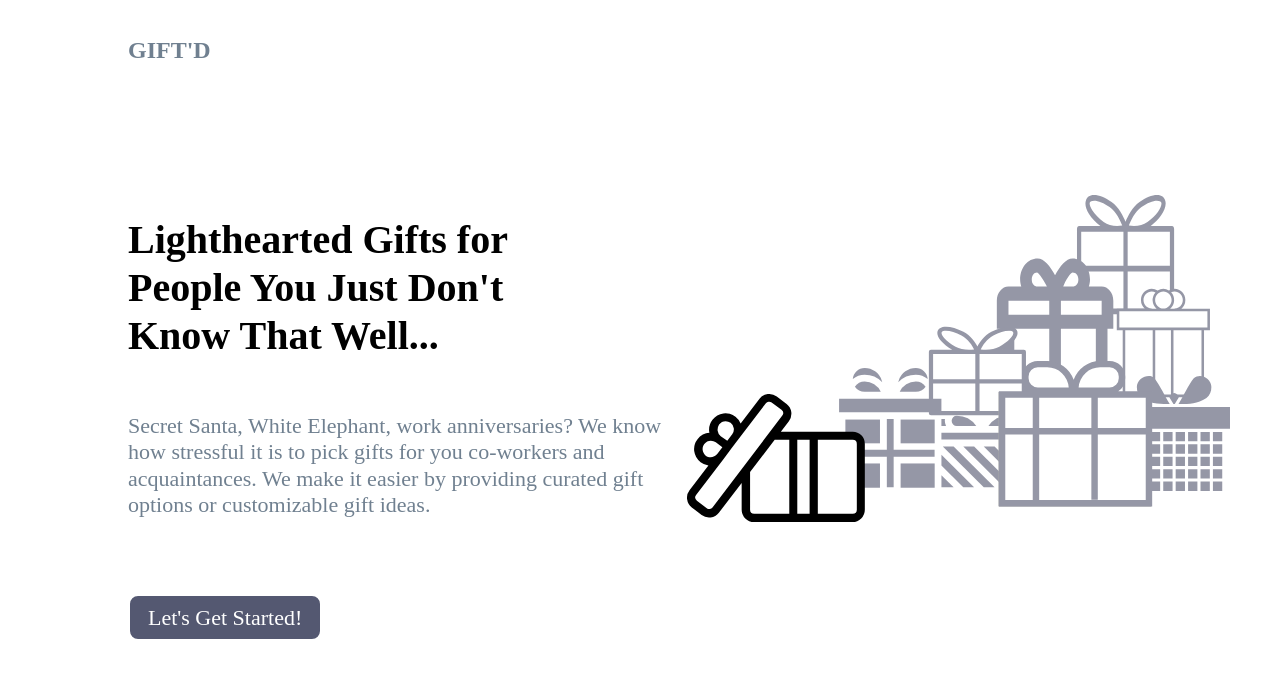
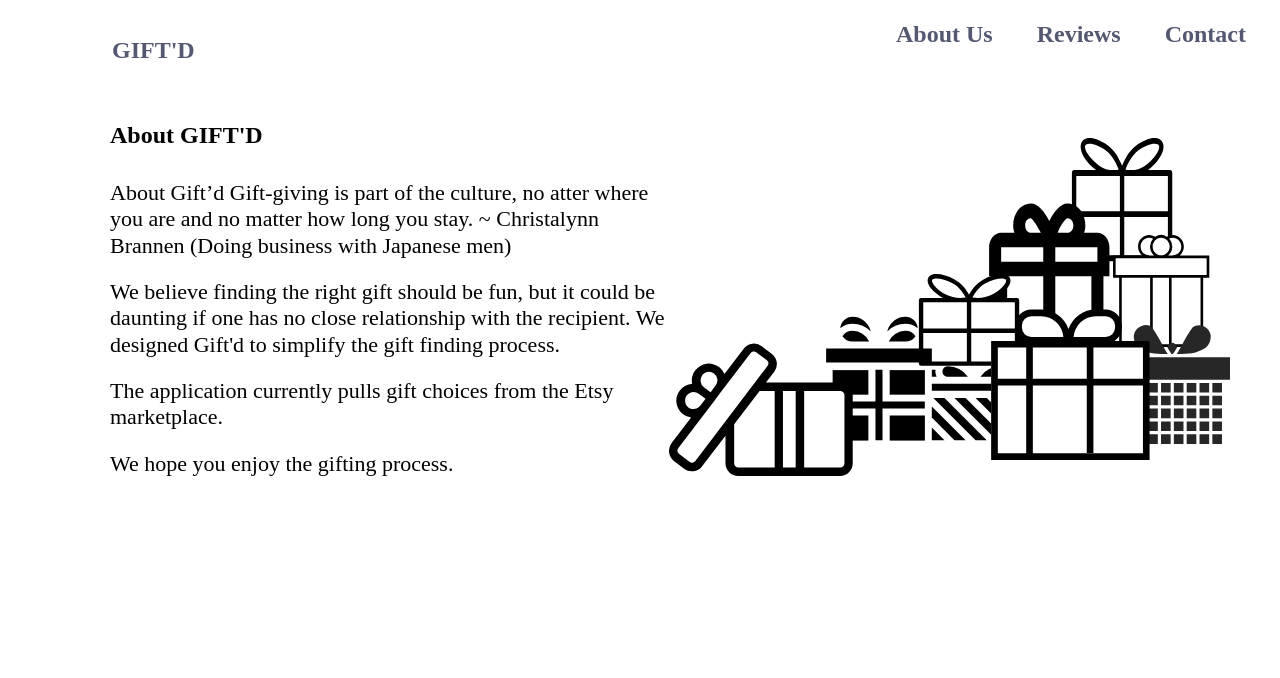
Before and after one commit to Adeboye/Giftd, a React (Create React App) app: page /about in a window 1280 px wide. Shown: the top 678 px of the page. Built offline with nearby package versions, Linux system fonts and the light colour scheme.

Commit message:
Added Mixpanel Tracking Added nav bar with About us and contact page

```diff
--- a/package.json
+++ b/package.json
@@ -14,6 +14,7 @@
     "husky": "^4.3.8",
     "jsonp": "^0.2.1",
     "lint-staged": "^10.5.3",
+    "mixpanel-browser": "^2.41.0",
     "prettier": "^2.2.1",
     "prop-types": "^15.7.2",
     "react": "^17.0.1",
--- /dev/null
+++ b/src/About/Styles.js
@@ -0,0 +1,35 @@
+import styled from 'styled-components';
+
+export const StyledAboutPage = styled.div`
+  margin: 20px 50px 0 110px;
+`;
+
+export const AboutPageGrid = styled.div`
+  display: grid;
+  grid-template-areas: 'content image';
+  grid-template-columns: 559px 1fr;
+`;
+
+export const ContentContainer = styled.div`
+  grid-area: content;
+  position: relative;
+  align-self: flex-start;
+  position: relative;
+  height: 100%;
+`;
+
+export const ImageContainer = styled.div`
+  grid-area: image;
+  align-self: center;
+`;
+
+export const Title = styled.h2`
+  margin-bottom: 30px;
+`;
+
+export const Content = styled.div``;
+
+export const StyledDiv = styled.p`
+  margin-bottom: 20px;
+  font-size: 22px;
+`;
--- /dev/null
+++ b/src/About/index.jsx
@@ -0,0 +1,49 @@
+import React from 'react';
+
+import GiftImage from '../shared/components/GiftImage';
+import GiftImageFull from '../assets/Illustration-Gifts-full.svg';
+
+import {
+  StyledAboutPage,
+  AboutPageGrid,
+  ContentContainer,
+  ImageContainer,
+  Title,
+  Content,
+  StyledDiv
+} from './Styles';
+
+const AboutPage = () => {
+  return (
+    <StyledAboutPage>
+      <AboutPageGrid>
+        <ContentContainer>
+          <Title>About GIFT&apos;D</Title>
+          <Content>
+            <StyledDiv>
+              About Gift’d Gift-giving is part of the culture, no atter where you are and no matter
+              how long you stay. ~ Christalynn Brannen (Doing business with Japanese men)
+            </StyledDiv>
+
+            <StyledDiv>
+              We believe finding the right gift should be fun, but it could be daunting if one has
+              no close relationship with the recipient. We designed Gift&apos;d to simplify the gift
+              finding process.
+            </StyledDiv>
+
+            <StyledDiv>
+              The application currently pulls gift choices from the Etsy marketplace.
+            </StyledDiv>
+
+            <StyledDiv>We hope you enjoy the gifting process.</StyledDiv>
+          </Content>
+        </ContentContainer>
+        <ImageContainer>
+          <GiftImage url={GiftImageFull} />
+        </ImageContainer>
+      </AboutPageGrid>
+    </StyledAboutPage>
+  );
+};
+
+export default AboutPage;
--- a/src/App/Routes.jsx
+++ b/src/App/Routes.jsx
@@ -1,12 +1,17 @@
 import React from 'react';
-import { HashRouter as Router, Switch, Route } from 'react-router-dom';
+import { BrowserRouter as Router, Switch, Route } from 'react-router-dom';
 
 import Project from '../Project/index';
+import About from '../About';
+import Header from './header';
 
 const Routes = () => (
   <Router>
+    <Header />
     <Switch>
       <Route exact path="/" component={Project} />
+      <Route path="/about" component={About} />
+      <Route exact path="/reviews" component={Project} />
     </Switch>
   </Router>
 );
--- /dev/null
+++ b/src/App/Styles.js
@@ -0,0 +1,43 @@
+import styled from 'styled-components';
+import { NavLink } from 'react-router-dom';
+
+export const StyledHeader = styled.header`
+  /* position: fixed; */
+  width: auto;
+  margin: 20px 34px 20px 112px;
+  display: flex;
+  justify-content: space-between;
+`;
+
+export const StyledHeaderLogo = styled.h1`
+  color: slategray;
+  font-size: 24px;
+  cursor: pointer;
+`;
+
+export const StyledNav = styled.nav``;
+
+export const StyledList = styled.ul`
+  list-style: none;
+`;
+
+export const StyledListItem = styled.li`
+  display: inline-block;
+  margin-right: 44px;
+
+  &:last-child {
+    margin-right: 0;
+  }
+`;
+
+export const StyledAnchor = styled.a`
+  color: #545871;
+  font-size: ${({ theme }) => theme.FONT_SIZES.LARGE};
+  font-weight: ${({ theme }) => theme.FONT_WEIGHTS.SEMI_BOLD};
+`;
+
+export const StyledNavLink = styled(NavLink)`
+  color: #545871;
+  font-size: ${({ theme }) => theme.FONT_SIZES.LARGE};
+  font-weight: ${({ theme }) => theme.FONT_WEIGHTS.SEMI_BOLD};
+`;
--- /dev/null
+++ b/src/App/header.jsx
@@ -0,0 +1,43 @@
+import React from 'react';
+import { useHistory } from 'react-router-dom';
+
+import {
+  StyledHeader,
+  StyledHeaderLogo,
+  StyledNav,
+  StyledList,
+  StyledListItem,
+  StyledNavLink,
+  StyledAnchor
+} from './Styles';
+
+const Header = () => {
+  const history = useHistory();
+
+  const resetPage = () => {
+    history.go(0);
+  };
+
+  return (
+    <StyledHeader>
+      <StyledHeaderLogo>
+        <StyledAnchor onClick={resetPage}>GIFT&apos;D</StyledAnchor>
+      </StyledHeaderLogo>
+      <StyledNav>
+        <StyledList>
+          <StyledListItem>
+            <StyledNavLink to="/about">About Us</StyledNavLink>
+          </StyledListItem>
+          <StyledListItem>
+            <StyledNavLink to="/reviews">Reviews</StyledNavLink>
+          </StyledListItem>
+          <StyledListItem>
+            <StyledAnchor href="mailto:giftd.gifts@gmail.com">Contact</StyledAnchor>
+          </StyledListItem>
+        </StyledList>
+      </StyledNav>
+    </StyledHeader>
+  );
+};
+
+export default Header;
--- a/src/App/index.jsx
+++ b/src/App/index.jsx
@@ -1,4 +1,4 @@
-import React, { Fragment } from 'react';
+import React, { useEffect } from 'react';
 import { ThemeProvider } from 'styled-components';
 
 import BaseStyles from './BaseStyle';
@@ -6,7 +6,15 @@ import NormalizeStyles from './NormalizeStyles';
 import Routes from './Routes';
 import theme from '../shared/utils/theme';
 
-const App = () => (
+import MixpanelService from '../shared/services/MixpanelService';
+
+const App = () => {
+  // initialize mixpanel
+  useEffect(() => {
+    MixpanelService.get();
+  }, []);
+
+  return (
     <>
       <ThemeProvider theme={theme}>
         <BaseStyles />
@@ -15,5 +23,6 @@ const App = () => (
       </ThemeProvider>
     </>
   );
+};
 
 export default App;
--- a/src/Project/ResultsContainer/index.jsx
+++ b/src/Project/ResultsContainer/index.jsx
@@ -2,6 +2,7 @@ import React, { useEffect, useState } from 'react';
 import PropTypes from 'prop-types';
 
 import api from '../../shared/utils/api';
+import MixpanelService from '../../shared/services/MixpanelService';
 
 import { GiftWrapper, GiftCard, GiftLink, GiftImage, GiftLabel, SeeMore } from './Styles';
 
@@ -37,6 +38,12 @@ const ResultsContainer = ({ isLoading, loadingFn, criteria, moveForward }) => {
     }
   };
 
+  const trackResultsClick = (url) => {
+    MixpanelService.track('Redirect to etsy from image', {
+      url
+    });
+  };
+
   const [gifts, setGifts] = useState([]);
   const [pageOffset, setpageOffset] = useState(0);
   const [isFetchingMore, setisFetchingMore] = useState(false);
@@ -48,6 +55,9 @@ const ResultsContainer = ({ isLoading, loadingFn, criteria, moveForward }) => {
       if (isLoading) {
         loadingFn(false);
         moveForward();
+        MixpanelService.track('View results page', {
+          numberResults: data?.count
+        });
       }
 
       setpageOffset(data?.pagination?.next_offset);
@@ -67,7 +77,12 @@ const ResultsContainer = ({ isLoading, loadingFn, criteria, moveForward }) => {
           <GiftWrapper>
             {gifts.map((gift) => {
               return (
-                <GiftLink key={gift.id} href={gift.url} target="_blank">
+                <GiftLink
+                  key={gift.id}
+                  href={gift.url}
+                  onClick={() => trackResultsClick(gifts.url)}
+                  target="_blank"
+                >
                   <GiftCard>
                     <GiftImage src={gift?.Images[0].url_570xN} />
                     <GiftLabel>{gift.title}</GiftLabel>
--- a/src/Project/hook/useCurrentStep.js
+++ b/src/Project/hook/useCurrentStep.js
@@ -1,5 +1,6 @@
 import { useState } from 'react';
 
+import MixpanelService from '../../shared/services/MixpanelService';
 import data from '../data';
 
 function computeStepValues(step) {
@@ -13,26 +14,47 @@ const useCurrentStep = (step) => {
   const updateGiftCriteria = (val) => {
     switch (step) {
       case 1:
+        MixpanelService.track('Track gift step1', {
+          stepNumber: 1,
+          demographic: val.name
+        });
         setCriteria((prevState) => {
           return { ...prevState, demographic: val };
         });
         break;
       case 2:
+        MixpanelService.track('Track gift step2', {
+          stepNumber: 1,
+          giftType: val.name
+        });
         setCriteria((prevState) => {
           return { ...prevState, giftType: val };
         });
         break;
       case 3:
+        MixpanelService.track('Track gift step3', {
+          stepNumber: 1,
+          giftType: val.name
+        });
         setCriteria((prevState) => {
           return { ...prevState, relation: val };
         });
         break;
       case 4:
+        MixpanelService.track('Track gift step4', {
+          stepNumber: 1,
+          occasion: val
+        });
         setCriteria((prevState) => {
           return { ...prevState, occasion: val };
         });
         break;
       case 5:
+        MixpanelService.track('Track gift step5', {
+          stepNumber: 1,
+          minPrice: val.min,
+          maxPrice: val.max
+        });
         setCriteria((prevState) => {
           return { ...prevState, priceRange: { min: val.min, max: val.max } };
         });
--- a/src/Project/index.jsx
+++ b/src/Project/index.jsx
@@ -1,6 +1,6 @@
 import React, { useState, useEffect } from 'react';
 
-import { ProjectPage, PageHeading, ProjectContent, ResultsContent } from './Styles';
+import { ProjectPage, ProjectContent, ResultsContent } from './Styles';
 import ContentContainer from './ContentContainer';
 import ImageContainer from './ImageContainer';
 import ResultsContainer from './ResultsContainer';
@@ -42,8 +42,6 @@ const Project = () => {
 
   return (
     <ProjectPage>
-      <PageHeading>GIFT&apos;D</PageHeading>
-
       <ProjectContent>
         <ContentContainer
           content={data}
--- /dev/null
+++ b/src/shared/services/MixpanelService.js
@@ -0,0 +1,47 @@
+import mixpanel from 'mixpanel-browser';
+
+class MixpanelService {
+  static instance;
+
+  static get() {
+    if (!this.instance) {
+      this.instance = new MixpanelService();
+
+      mixpanel.init(process.env.REACT_APP_MIXPANEL_TOKEN, {
+        protocol: 'https'
+      });
+    }
+  }
+
+  /**
+   * Checks if mixpanel is active
+   */
+  static isActive() {
+    // eslint-disable-next-line no-underscore-dangle
+    return mixpanel && mixpanel.__loaded && mixpanel.get_distinct_id();
+  }
+
+  /**
+   * Track mixpanel requests
+   */
+  static track(eventName, eventProperties) {
+    const filteredProperties = {};
+
+    Object.keys(eventProperties).forEach((keys) => {
+      if (typeof eventProperties[keys] !== 'undefined' || eventProperties[keys] !== '') {
+        filteredProperties[keys] = eventProperties[keys];
+      }
+    });
+
+    if (MixpanelService.isActive()) {
+      mixpanel.track(eventName, filteredProperties);
+    } else {
+      // mixpanel is not initialized
+      setTimeout(() => {
+        this.track(eventName, eventProperties);
+      });
+    }
+  }
+}
+
+export default MixpanelService;
```
Also changed, not shown: 2 other files (tests, documents, lock files or other folders). Lines whose indentation alone changed are shown as unchanged.
